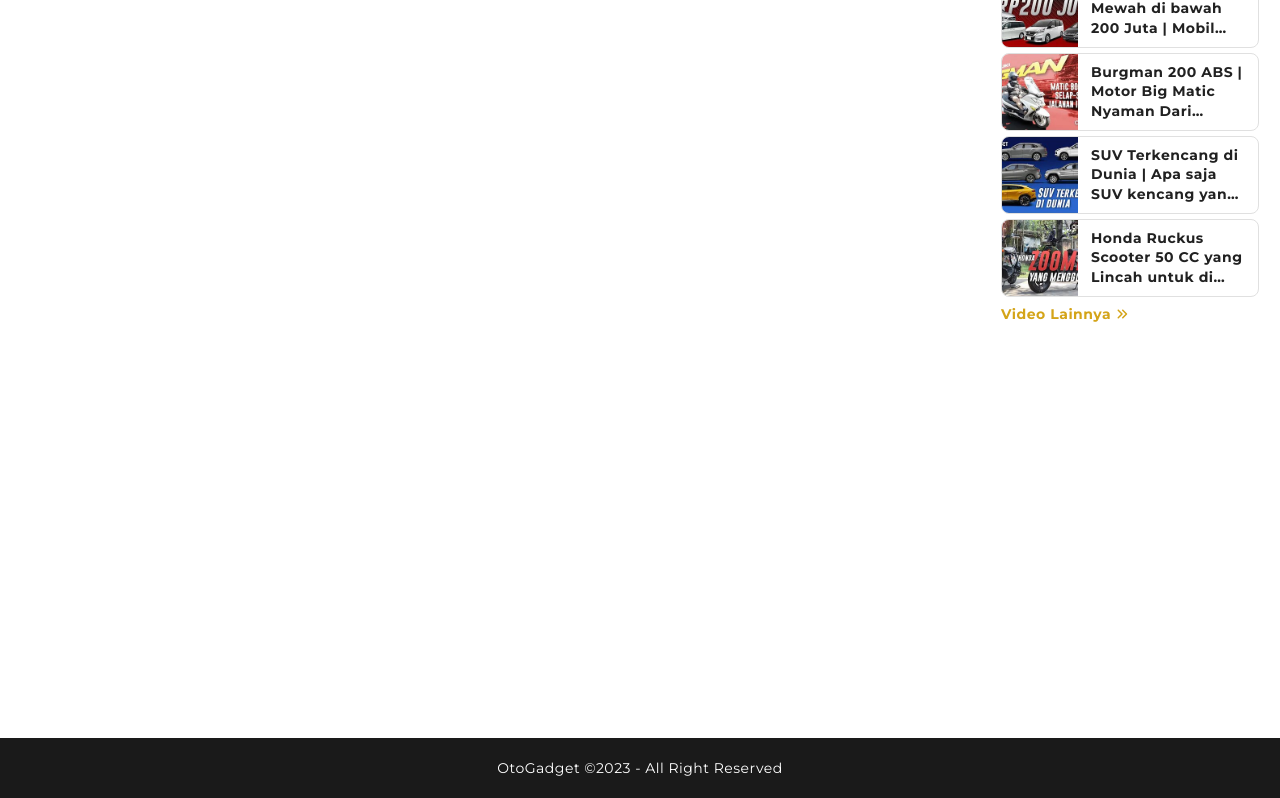
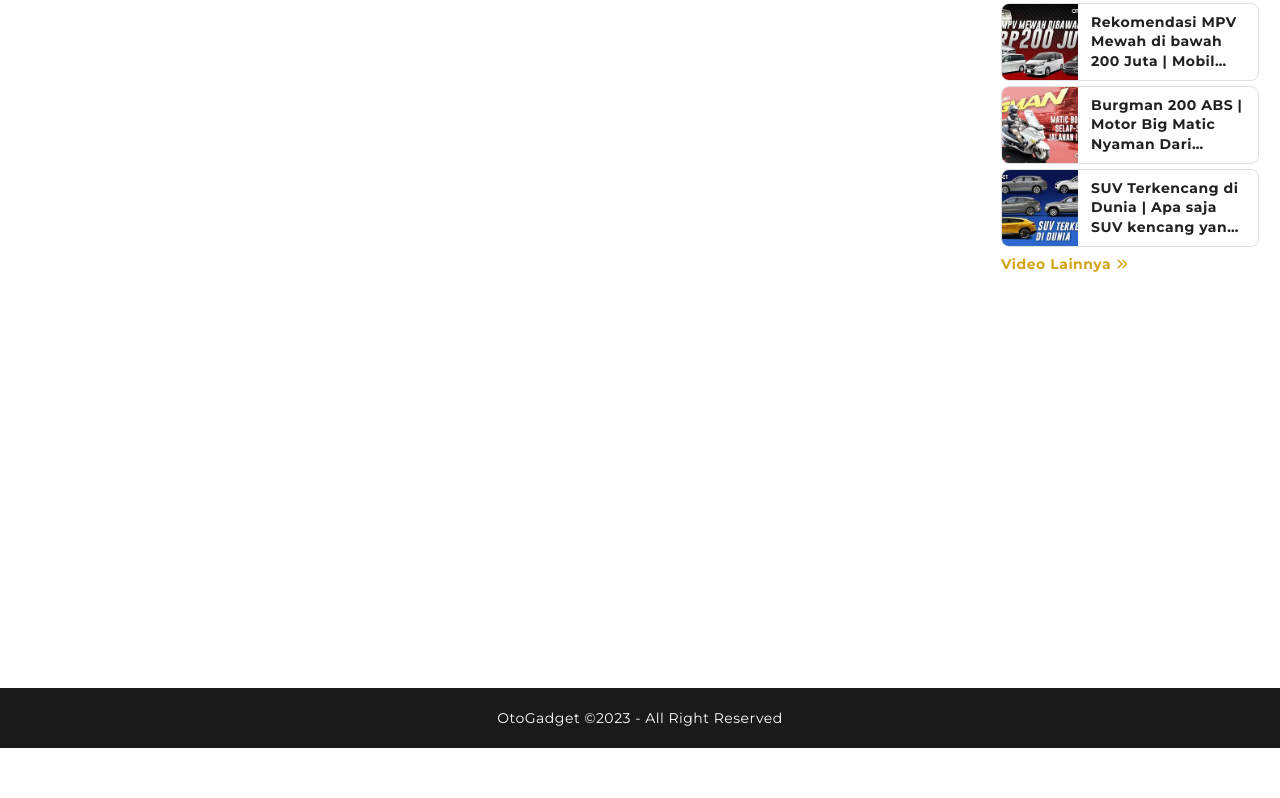
Before and after one commit to ovarz/og, a PHP site: page / in a window 1280 px wide. Shown: the part 919-1717 px from the top of the page. After the commit the page ends 1667 px from the top, so only its background shows below. Run offline with PHP 8.4, Linux system fonts and the light colour scheme.

Commit message:
update og

```diff
--- a/index.php
+++ b/index.php
@@ -1,10 +1,15 @@
 <?php require ('inc/base.php')?>
 <?php
-  $video_content='CTRYJg4TANg';
-  $video_title='Mobil Pilihan Netizen yang Budiman | Apa saja Mobil yang di Gunakan Oleh Netizen. Part 2';
-  $video_desc='Hi OG Friends, Kali ini kita lagi survey ke para netizen tentang mobil apa yang di gunakan dan kenapa menggunakan mobil tersebut. Yuk langsung aja tonton video kita.';
+  $video_content='I6-0N4xktGI';
+  $video_title='Mau Punya Honda Zoomer Tapi Duit Ngepas? Custom Aja!';
+  $video_desc='Hi OG Friends, Buat yang pengen punya Honda Zoomer atau Ruckus, tapi duit cekak alias terbatas, ada opsi untuk meng-custom motor matic seperti contohnya Honda spacy diubah jadi replika Honda Zoomer/Ruckus, simak aja Video ini sampai habis. Jangan lupa Likes, Comment dan Subscribe ya ... Thank U n Salut!';
 
   $video_array = array();
+  $video_array[]=array(
+    'video_id'=>'7',
+    'video_title'=>'Mobil Pilihan Netizen yang Budiman | Apa saja Mobil yang di Gunakan Oleh Netizen. Part 2',
+    'video_link'=>'CTRYJg4TANg'
+  );
   $video_array[]=array(
     'video_id'=>'6',
     'video_title'=>'Keeway V250Fi Custom Bobber Yang Kekar !',
@@ -25,11 +30,6 @@
     'video_title'=>'SUV Terkencang di Dunia | Apa saja SUV kencang yang ada di Dunia ?',
     'video_link'=>'ZTdgO5UR1tQ'
   );
-  $video_array[]=array(
-    'video_id'=>'2',
-    'video_title'=>'Honda Ruckus Scooter 50 CC yang Lincah untuk di Dalam Kota | Honda Zoomer 50 CC',
-    'video_link'=>'CEjFN-I1_tc'
-  );
 ?>
 <?php require ($_SERVER['OG'].'inc/meta.php')?>
 <?php require ($_SERVER['OG'].'inc/header.php')?>
```
Also changed, not shown: img/content/content-7.jpg (added).
